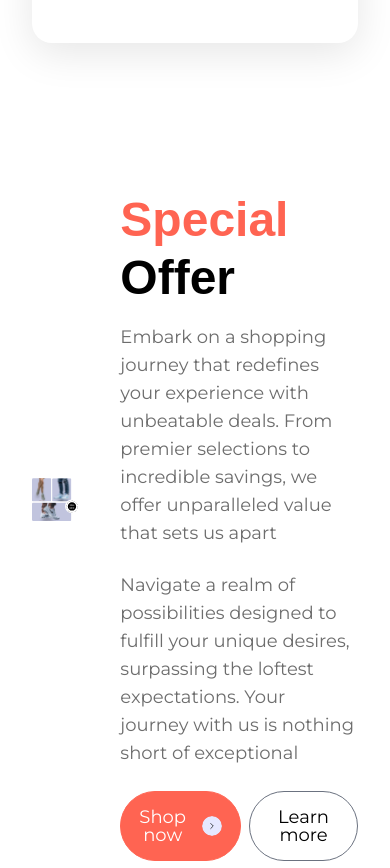
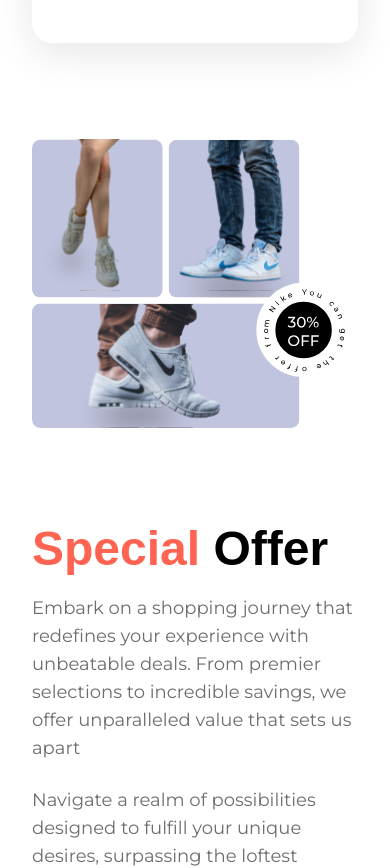
Before and after one commit to eprdelapena/nikeclone, a React (Vite) app: page / in a window 390 px wide. Shown: the part 6040-6908 px from the top of the page. Built offline with nearby package versions, Linux system fonts and the light colour scheme; a web font is replaced by a local one.

Commit message:
Popular products

```diff
--- a/src/components/PopularProducts.jsx
+++ b/src/components/PopularProducts.jsx
@@ -15,7 +15,7 @@ const PopularProducts = () => {
         </p>
       </div>
 
-        <div className=" mt-16 grid lg:pl-[4.5%] lg:grid-cols-4 md:grid-cols-3 md:p-5 sm:pl-10 pl-[25%] sm:grid-cols-2 grid-cols-1 sm:gap-4 gap-14">
+        <div className=" mt-16 grid lg:pl-[4.5%] lg:grid-cols-4 md:grid-cols-3 md:p-5 sm:pl-10 pl-[19%] sm:grid-cols-2 grid-cols-1 sm:gap-4 gap-14">
           {products.map((element) => {
             return <PopularProductCard shoe={element} key={element.name}/>
           })}
--- a/src/components/SpecialOffers.jsx
+++ b/src/components/SpecialOffers.jsx
@@ -5,7 +5,7 @@ import { cheveronRight } from '../assets/icons'
 const SpecialOffers = () => {
   return (
     <>
-      <section className="lg:flex-row md:flex-col sm:flex-col flex justify-wrap items-center max-xl:flex col-reverse gap-10 max-container">
+      <section className="lg:flex-row md:flex-col sm:flex-col max-sm:flex-col flex justify-wrap items-center max-xl:flex col-reverse gap-10 max-container">
         <div className="flex-1 ">
           <img src={offer} width={773} height={687} className="object-contain w-full" alt="" />
         </div>
```
